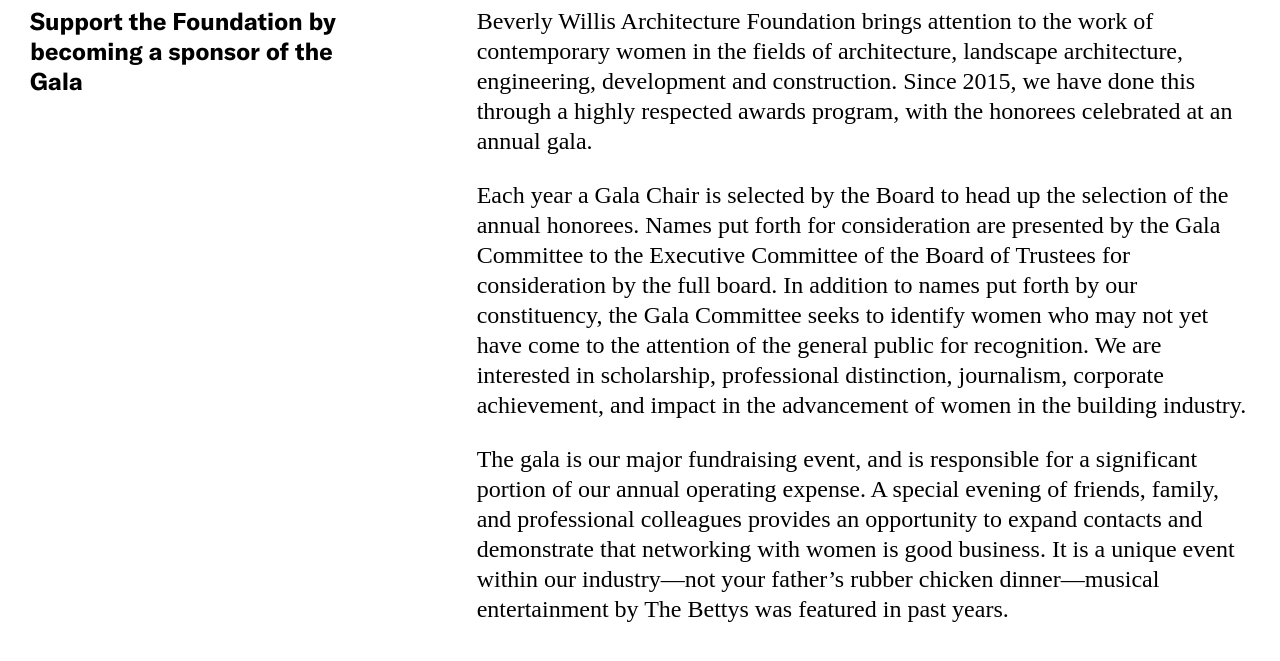
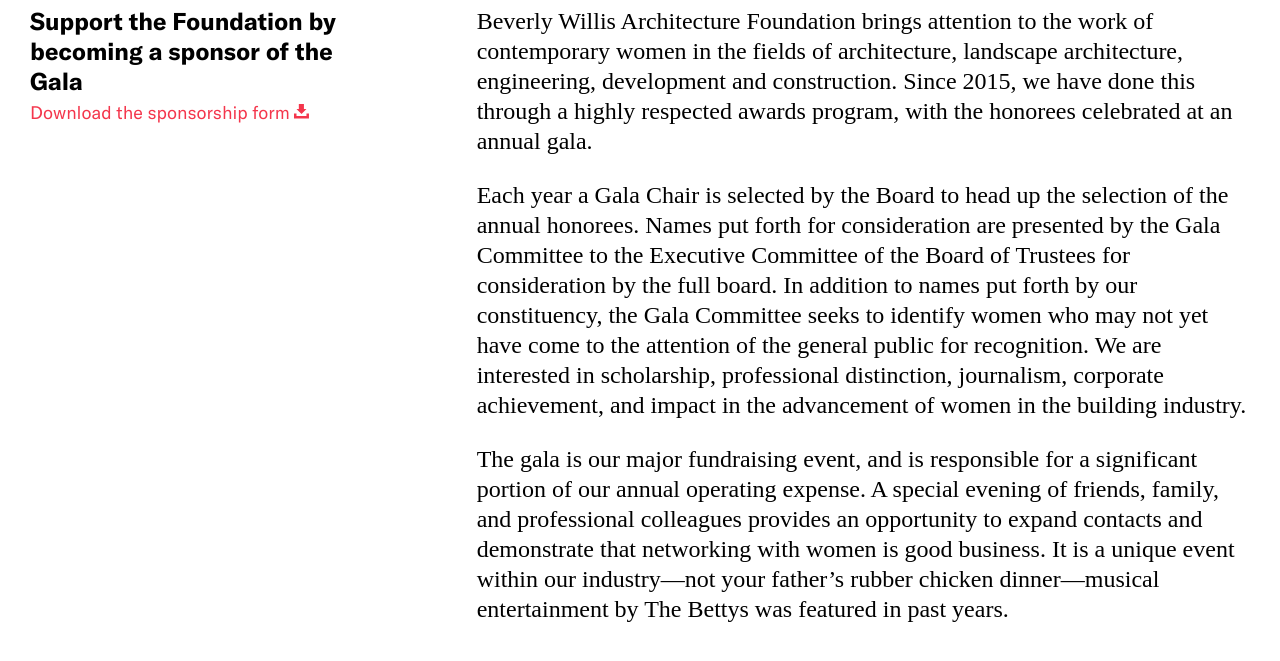
Before and after one commit to jengalas/bwaf-bbw, a Jekyll site: the page built from _programs/leadership-awards-gala.md, in a window 1280 px wide and 900 px high, scrolled down 627 px, cut to the strip 159-820 px from the top of the window. Built offline with Jekyll 4.4.1, drawn with Linux system fonts in a browser that asks for light colours; some web fonts are replaced.

Commit message:
download link

```diff
--- a/_includes/block_l_link_download.html
+++ b/_includes/block_l_link_download.html
@@ -1,6 +1,6 @@
 <div class="text-with-download">
     <p>{{block.lefthand_text.text}}</p>
-    {% if block.lefthand_text.download != '' %}
+    {% if block.lefthand_text.link_text != '' %}
     <a href="{{block.lefthand_text.download}}" download>
         {{block.lefthand_text.link_text}}
         <svg id="Download" xmlns="http://www.w3.org/2000/svg" width="14.97" height="14.554" viewBox="0 0 14.97 14.554">
```
